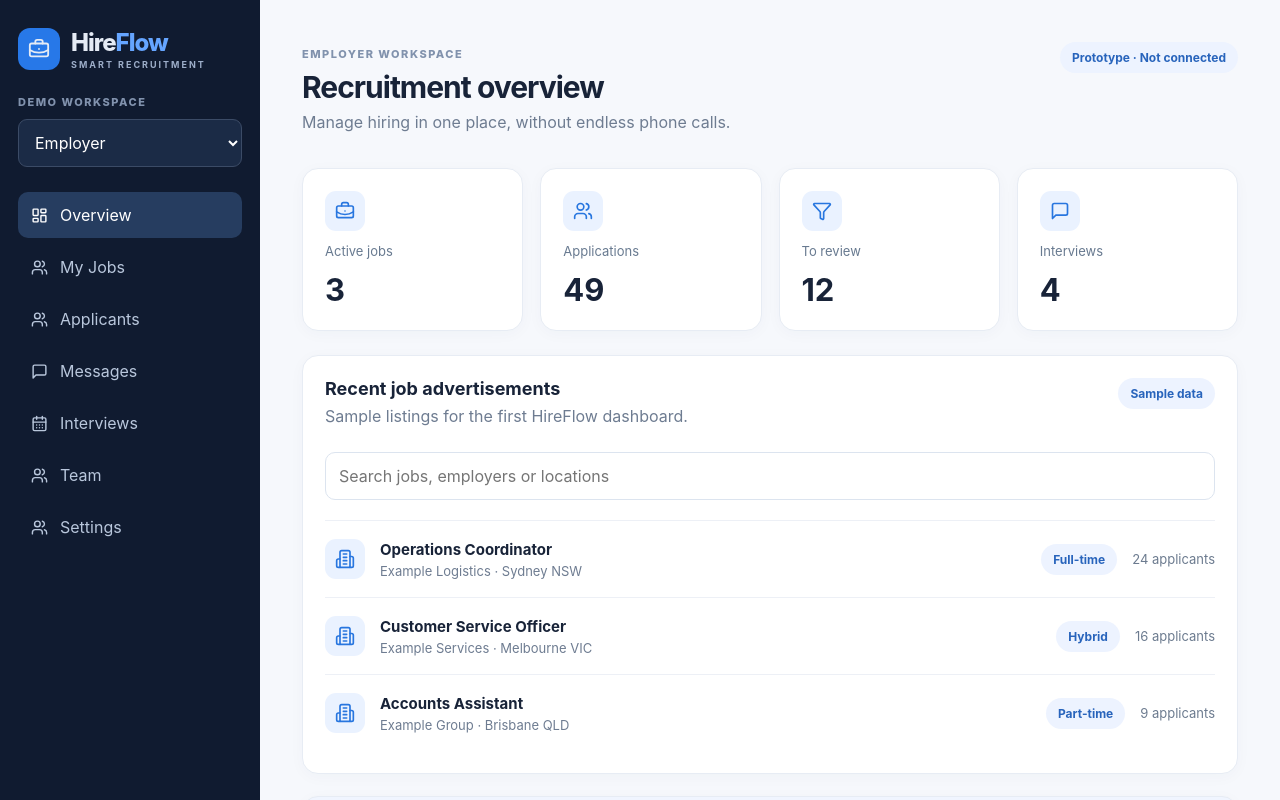
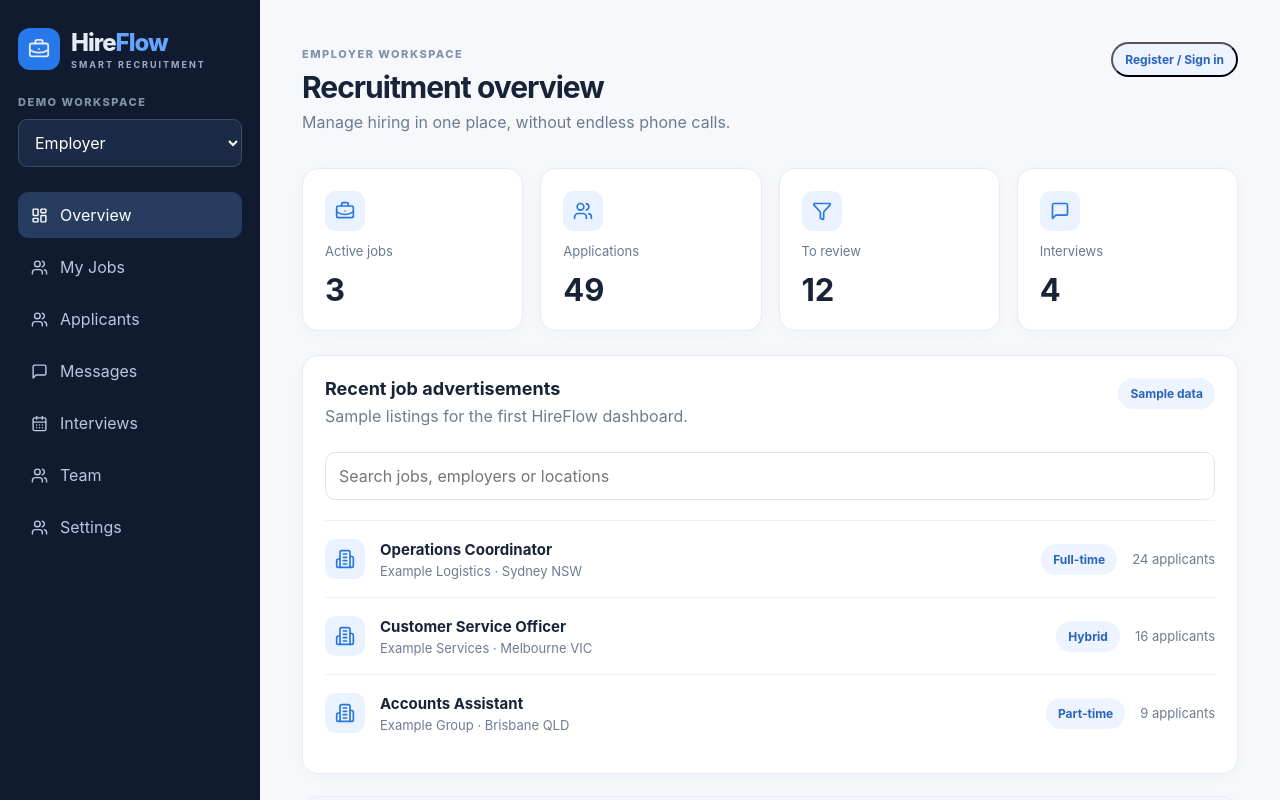
Before and after one commit to Sammyhemara/hireflow-app, a React (Vite) app: page / in a window 1280 px wide. Shown: the top 800 px of the page. Built offline with nearby package versions, Linux system fonts and the light colour scheme.

Commit message:
feat: connect registration preview to dashboard navigation

```diff
--- a/src/App.tsx
+++ b/src/App.tsx
@@ -1,3 +1,4 @@
+import AuthScreen from "./AuthScreen";
 import { useState } from "react";
 import { BriefcaseBusiness, Building2, Users, MessageSquare, Filter, CalendarDays, LayoutDashboard, ShieldCheck } from "lucide-react";
 
@@ -14,13 +15,14 @@ const sampleJobs = [
 ];
 export default function App() {
   const [role, setRole] = useState<Role>("Employer");
+  const [showAuth,setShowAuth]=useState(false);
   const [page, setPage] = useState("Overview");
   const [search, setSearch] = useState("");
   const icons = [BriefcaseBusiness, Users, Filter, MessageSquare];
   const metrics = role === "Employer" ? [["Active jobs", "3"], ["Applications", "49"], ["To review", "12"], ["Interviews", "4"]] :
     role === "Agency" ? [["Active clients", "8"], ["Open roles", "16"], ["Candidates", "142"], ["Submissions", "21"]] :
     [["Saved jobs", "6"], ["Applications", "4"], ["Messages", "2"], ["Interviews", "1"]];
-  return <div className="shell">
+  return showAuth ? <AuthScreen onBack={()=>setShowAuth(false)}/> : <div className="shell">
     <aside className="sidebar">
       <div className="brand"><span className="brandmark"><BriefcaseBusiness size={22}/></span><span>Hire<span className="accent">Flow</span><small>SMART RECRUITMENT</small></span></div>
       <div className="workspace-label">DEMO WORKSPACE</div>
@@ -31,7 +33,7 @@ export default function App() {
       <div className="sidebar-foot"><ShieldCheck size={17}/> Demo only · No live applicant data</div>
     </aside>
     <main className="main">
-      <header><div><span className="eyebrow">{role.toUpperCase()} WORKSPACE</span><h1>{page==="Overview"?"Recruitment overview":page}</h1><p>Manage hiring in one place, without endless phone calls.</p></div><span className="demo-pill">Prototype · Not connected</span></header>
+      <header><div><span className="eyebrow">{role.toUpperCase()} WORKSPACE</span><h1>{page==="Overview"?"Recruitment overview":page}</h1><p>Manage hiring in one place, without endless phone calls.</p></div><button className="demo-pill auth-open" onClick={()=>setShowAuth(true)}>Register / Sign in</button></header>
       {page==="Overview" ? <>
         <section className="metrics">{metrics.map(([label,value],i)=>{const Icon=icons[i];return <article className="metric" key={label}><div className="metric-icon"><Icon size={20}/></div><span>{label}</span><strong>{value}</strong></article>;})}</section>
         <section className="panel"><div className="panel-head"><div><h2>{role==="Jobseeker"?"Explore opportunities":"Recent job advertisements"}</h2><p>Sample listings for the first HireFlow dashboard.</p></div><span className="tag">Sample data</span></div>
```
